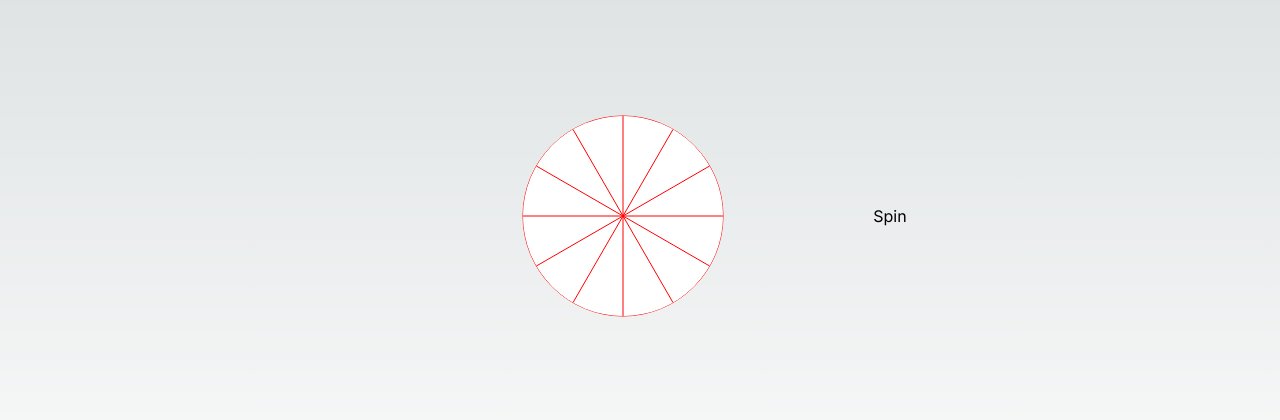
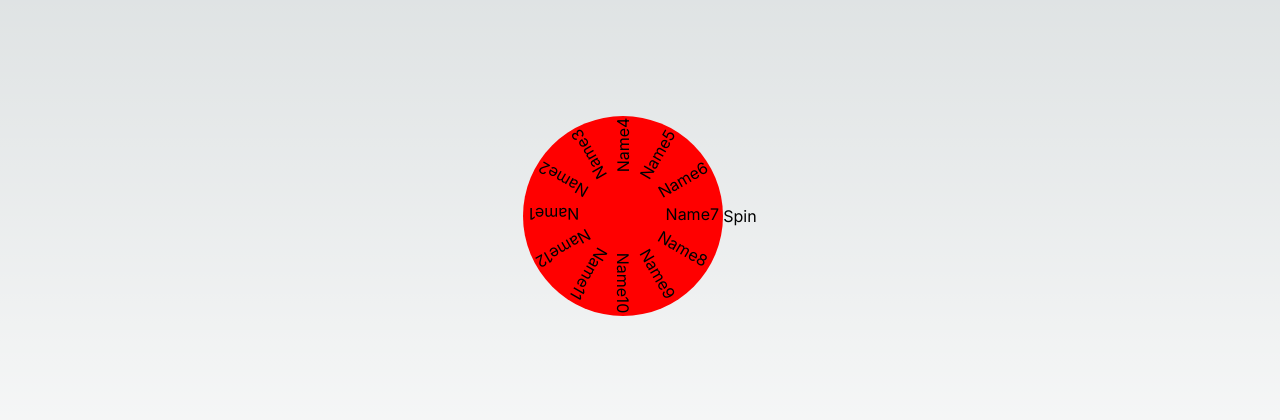
Before and after one commit to DNelson35/IPick, a Next.js app: page / in a window 1280 px wide. Shown: the part 184-604 px from the top of the page. Built offline with nearby package versions, Linux system fonts and the light colour scheme.

Commit message:
import wheel comp for testing

```diff
--- a/app/page.tsx
+++ b/app/page.tsx
@@ -1,18 +1,19 @@
-"use client"
 import React, { useState } from "react";
 import SpinningWheel from "@/components/SpinningWheel";
+import Wheel from "@/components/Wheel";
 
 const Home: React.FC = () => {
- const [stopSpin, setStopSpin] = useState<boolean>(false);
+//  const [stopSpin, setStopSpin] = useState<boolean>(false);
 
- const handleSpin = () => {
-   setStopSpin(prevStopSpin => !prevStopSpin);
- };
+//  const handleSpin = () => {
+//    setStopSpin(prevStopSpin => !prevStopSpin);
+//  };
 
  return (
    <main className="flex justify-center items-center h-screen w-full">
-     <SpinningWheel stopSpin={stopSpin} />
-     <button onClick={handleSpin}>Spin</button>
+      <Wheel />
+     {/* <SpinningWheel stopSpin={stopSpin} />
+     <button onClick={handleSpin}>Spin</button> */}
    </main>
  );
 };
```
